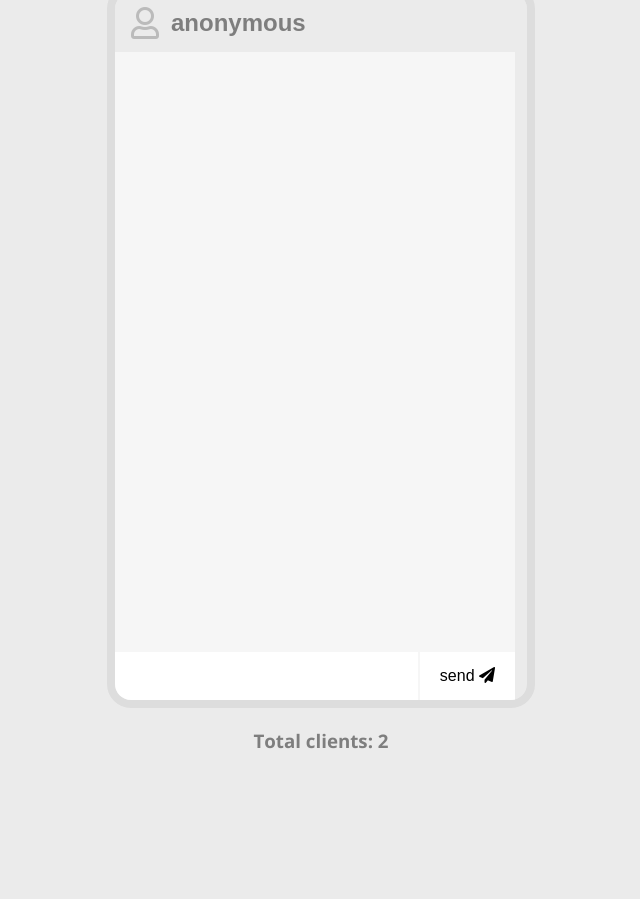
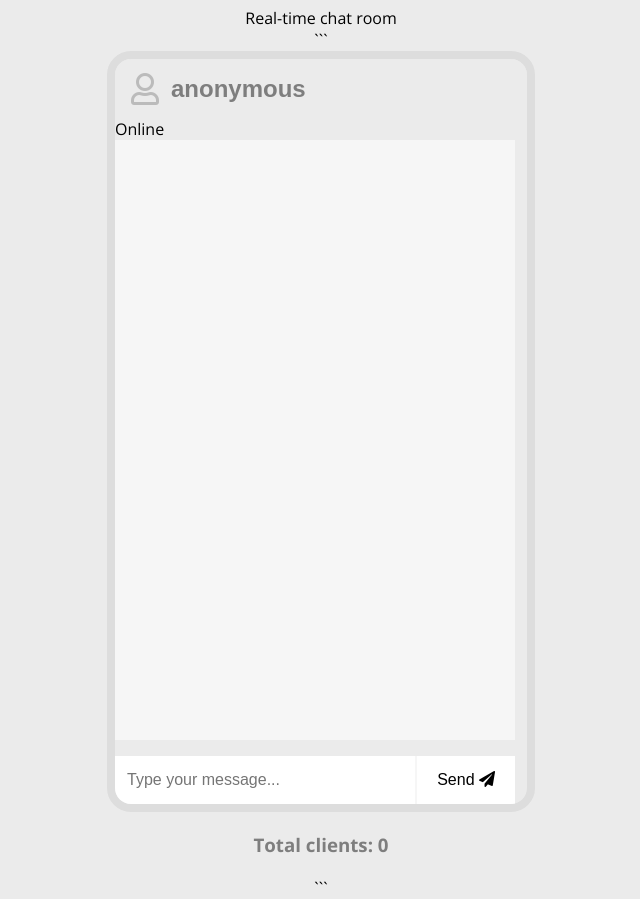
Before and after one commit to minthant6667-ai/chat-socket.io, a website: page public/index.html in a window 1280 px wide. Shown: the part 98-997 px from the top of the page, without its empty margins (319-959 px from the left). Before the commit the page ends 871 px from the top, so only its background shows below. Drawn offline with nearby package versions, Linux system fonts and the light colour scheme; no server answers.

Commit message:
feat: improve chat app interface

````diff
--- a/public/index.html
+++ b/public/index.html
@@ -1,73 +1,107 @@
 <!DOCTYPE html>
+
 <html lang="en">
   <head>
     <meta charset="UTF-8" />
     <meta name="viewport" content="width=device-width, initial-scale=1.0" />
+
+```
 <link
   rel="stylesheet"
   href="https://cdnjs.cloudflare.com/ajax/libs/font-awesome/5.14.0/css/all.min.css"
   integrity="sha512-1PKOgIY59xJ8Co8+NE6FZ+LOAZKjy+KY8iq0G4B3CyeY6wYHN3yt9PW0XpSriVlkMXe40PTKnXrLnZ9+fkDaog=="
   crossorigin="anonymous"
 />
+
 <link rel="stylesheet" href="style.css" />
-    <title>Chat app</title>
+
+<title>iChat - Real-Time Chat</title>
+```
+
   </head>
+
   <body>
+    <header class="chat-header">
       <h1 class="title">iChat 💬</h1>
-    <div class="main">
+      <p class="subtitle">Real-time chat room</p>
+    </header>
+
+```
+<main class="main">
+  <!-- Username -->
   <div class="name">
-        <span><i class="far fa-user"></i></span>
+    <span>
+      <i class="far fa-user"></i>
+    </span>
+
     <input
       type="text"
       id="name-input"
       class="name-input"
       value="anonymous"
       maxlength="20"
+      placeholder="Enter your name"
+      autocomplete="off"
     />
   </div>
 
-      <ul class="message-container" id="message-container">
-        <!-- These li elements are only for reference, and therefore, they are commented out... -->
-        <!-- <li class="message-left">
-          <p class="message">
-            lorem impsun
-            <span>bluebird ● 26 July 10:40</span>
-          </p>
-        </li>
+  <!-- Online Status -->
+  <div class="online-status">
+    <span class="status-dot"></span>
+    <span>Online</span>
+  </div>
 
-        <li class="message-right">
-          <p class="message">
-            lorem impsun
-            <span>bluebird ● 26 July 10:40</span>
-          </p>
-        </li>
+  <!-- Messages -->
+  <ul class="message-container" id="message-container"></ul>
 
-        <li class="message-feedback">
-          <p class="feedback" id="feedback">✍️ killer is typing a message...</p>
-        </li> -->
-      </ul>
+  <!-- Typing Feedback -->
+  <div class="typing-area">
+    <p class="feedback" id="feedback"></p>
+  </div>
 
+  <!-- Message Form -->
   <form class="message-form" id="message-form">
     <input
       type="text"
       name="message"
       id="message-input"
       class="message-input"
+      placeholder="Type your message..."
+      autocomplete="off"
+      required
     />
+
     <div class="v-divider"></div>
+
     <button type="submit" class="send-button">
-          send <span><i class="fas fa-paper-plane"></i></span>
+      Send
+      <span>
+        <i class="fas fa-paper-plane"></i>
+      </span>
     </button>
   </form>
-    </div>
-    <h3 class="clients-total" id="client-total">Total clients: 2</h3>
+</main>
 
+<!-- Client Counter -->
+<footer class="chat-footer">
+  <h3 class="clients-total" id="client-total">
+    Total clients: 0
+  </h3>
+</footer>
+
+<!-- Socket.IO -->
 <script src="/socket.io/socket.io.js"></script>
+
+<!-- Moment.js -->
 <script
   src="https://cdnjs.cloudflare.com/ajax/libs/moment.js/2.28.0/moment.min.js"
   integrity="sha512-Q1f3TS3vSt1jQ8AwP2OuenztnLU6LwxgyyYOG1jgMW/cbEMHps/3wjvnl1P3WTrF3chJUWEoxDUEjMxDV8pujg=="
   crossorigin="anonymous"
 ></script>
+
+<!-- Chat JavaScript -->
 <script src="main.js"></script>
+```
+
   </body>
 </html>
````
Lines whose indentation alone changed are shown as unchanged.
